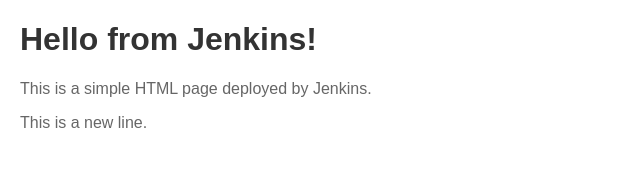
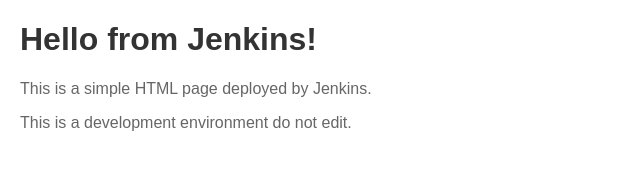
Before and after one commit to PISTIS-Solutions/jenkins-pipeline-lab, a plain HTML site: page index.html in a window 1280 px wide. Shown: the whole page, without its empty margins (0-640 px from the left). Drawn offline with Linux system fonts and the light colour scheme.

Commit message:
html edit

```diff
--- a/index.html
+++ b/index.html
@@ -20,6 +20,6 @@
 <body>
     <h1>Hello from Jenkins!</h1>
     <p>This is a simple HTML page deployed by Jenkins.</p>
-    <p>This is a new line.</p>
+    <p>This is a development environment do not edit.</p>
 </body>
 </html>
```
